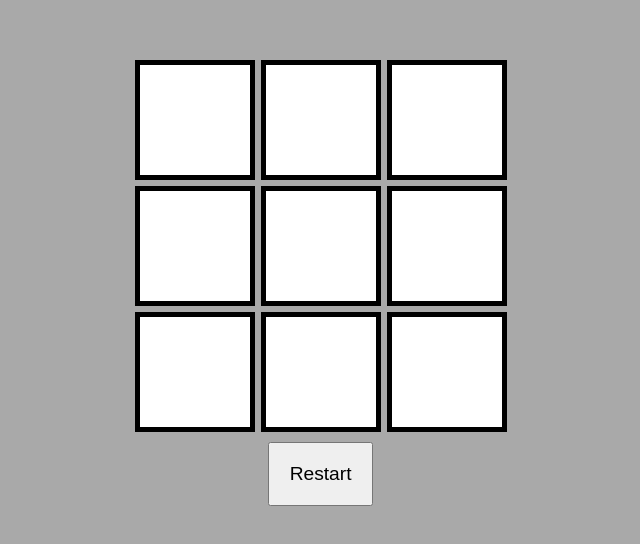
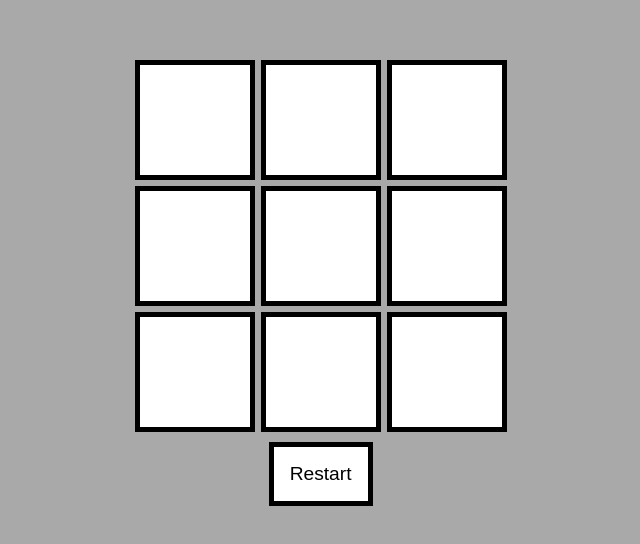
Before and after one commit to HamadAlsayed/tic-tac-toe-2, a plain HTML site: page index.html in a window 1280 px wide. Shown: the part 112-656 px from the top of the page, without its empty margins (313-953 px from the left). Drawn offline with Linux system fonts and the light colour scheme.

Commit message:
style: change restart button bg and border color

```diff
--- a/style.css
+++ b/style.css
@@ -27,6 +27,8 @@ body, html {
 
 #restart-btn {
     margin: 10px;
+    background-color: white;
+    border: solid 5px black;
     font-size: 1.2rem;
-    padding: 1.2rem;
+    padding: 16px;
 }
```
